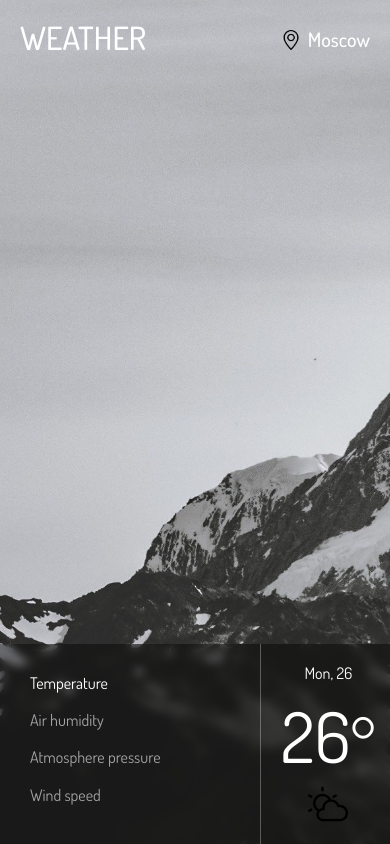
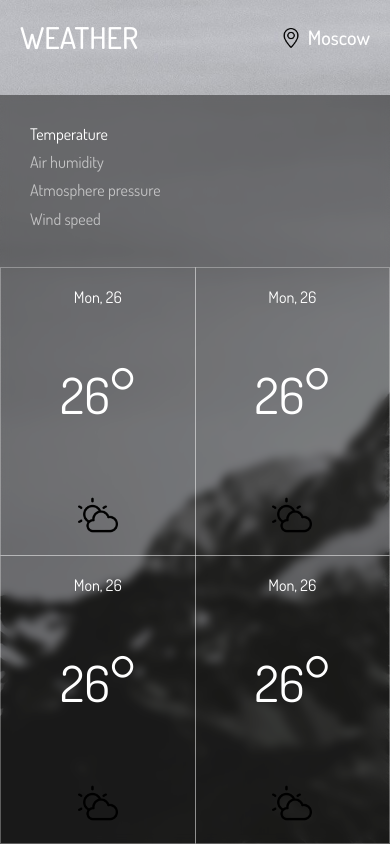
Before and after one commit to katylorny/weather, a Vue app: page / in a window 390 px wide. Built offline with nearby package versions, Linux system fonts and the light colour scheme; no server answers.

Commit message:
mobile version

```diff
--- a/src/components/Day.vue
+++ b/src/components/Day.vue
@@ -51,6 +51,12 @@ export default {
   flex-direction: column;
   padding: 20px;
   border-left: 1px solid #ffffff4a;
+
+  @media (max-width: 767px) {
+    margin-left: -1px;
+    margin-top: -1px;
+    border: 1px solid rgba(255, 255, 255, 0.3);
+  }
 }
 
 .day__title {
@@ -65,6 +71,10 @@ export default {
   font-size: 70px;
   display: none;
 
+  @media (max-width: 767px) {
+    font-size: 50px;
+  }
+
   &::after {
     top: 0;
     right: -25px;
@@ -77,6 +87,10 @@ export default {
   display: none;
   margin: auto;
   font-size: 70px;
+
+  @media (max-width: 767px) {
+    font-size: 50px;
+  }
 
 
   &::after {
@@ -93,6 +107,10 @@ export default {
   margin: auto;
   font-size: 70px;
 
+  @media (max-width: 767px) {
+    font-size: 50px;
+  }
+
   &::after {
     top: 0;
     right: -25px;
@@ -105,6 +123,10 @@ export default {
   font-size: 70px;
   margin: auto;
   display: none;
+
+  @media (max-width: 767px) {
+    font-size: 50px;
+  }
 
 
   &::after {
@@ -132,6 +154,10 @@ export default {
 .showed {
   display: flex;
   align-items: baseline;
+
+  @media (max-width: 767px) {
+    height: 60px;
+  }
 }
 
 </style>
--- a/src/components/Days.vue
+++ b/src/components/Days.vue
@@ -8,11 +8,13 @@
           name="type"
           :value="type"
       >
-        {{type}}
+        {{ type }}
       </radio-button>
     </div>
 
-    <day v-for="n in 4" :key="n" :selected-type="selectedType"></day>
+    <div class="days__list">
+      <day v-for="n in 4" :key="n" :selected-type="selectedType"></day>
+    </div>
   </div>
 </template>
 
@@ -47,6 +49,12 @@ export default {
   color: white;
   justify-content: stretch;
   background-color: #0000006e;
+
+  @media (max-width: 767px) {
+    height: unset;
+    flex-direction: column;
+    flex-grow: 1;
+  }
 }
 
 .days__buttons {
@@ -58,4 +66,14 @@ export default {
   justify-content: space-between;
 }
 
+.days__list {
+  display: grid;
+  grid-template-columns: repeat(4, 1fr);
+  flex-grow: 1;
+
+  @media (max-width: 767px) {
+    grid-template-columns: repeat(2, 1fr);
+    margin-left: 1px;
+  }
+}
 </style>
--- a/src/components/Header.vue
+++ b/src/components/Header.vue
@@ -3,15 +3,22 @@
     <h1 class="header__title">
       Weather
     </h1>
-    <p class="header__city">
-      {{ city }}
-      <span class="header__error" v-if="isError">
-        Attention! {{errorMessage}}
-      </span>
-    </p>
-    <button type="button" class="header__refresh-button" @click="getCurrentPosition" v-if="isError">
-      <img :src="refreshImg" alt="Refresh" width="20" height="20">
-    </button>
+
+    <div class="header__geo">
+      <p class="header__city">
+        {{ city }}
+      </p>
+      <p class="header__error" v-if="isError">
+        Attention! {{ errorMessage }}
+        <button type="button" class="header__refresh-button" @click="getCurrentPosition" v-if="isError">
+          <img :src="refreshImg" alt="Refresh" width="15" height="15">
+        </button>
+      </p>
+
+    </div>
+
+
+
 
   </header>
 </template>
@@ -70,6 +77,10 @@ export default {
 .header {
   display: flex;
   padding: 20px;
+
+  @media (max-width: 767px) {
+    //align-items: center;
+  }
 }
 
 .header__title {
@@ -77,24 +88,40 @@ export default {
   color: white;
   font-weight: 500;
   text-transform: uppercase;
+  font-size: 35px;
+
+  @media (max-width: 767px) {
+    font-size: 30px;
+  }
+}
+
+.header__geo {
+  margin-left: auto;
+  display: flex;
+  flex-direction: column;
 }
 
 .header__city {
   margin-top: 0;
+  //margin: 0;
   color: white;
   font-weight: 500;
   //text-transform: uppercase;
   display: block;
   position: relative;
-  margin-left: auto;
   font-size: 20px;
-  align-self: center;
+  padding-left: 27px;
+  align-self: self-end;
+
+  @media (max-width: 767px) {
+    margin-top: 6px;
+  }
 
   &::before {
     content: "";
     position: absolute;
     top: 2px;
-    left: -27px;
+    left: 0;
     background: url("../assets/img/icon-pin.png") no-repeat;
     background-size: cover;
     width: 20px;
@@ -103,8 +130,13 @@ export default {
 }
 
 .header__error {
-  display: block;
+  display: flex;
   color: red;
+  margin: 0;
+
+  @media (max-width: 767px) {
+    max-width: 145px;
+  }
 }
 
 .header__refresh-button {
@@ -113,8 +145,8 @@ export default {
   padding: 0;
   cursor: pointer;
   height: fit-content;
-  margin: auto 10px;
   transition: all 0.3s ease;
+  margin: auto 0 auto 10px;
 
   &:hover {
     transform: scale(1.2);
```
